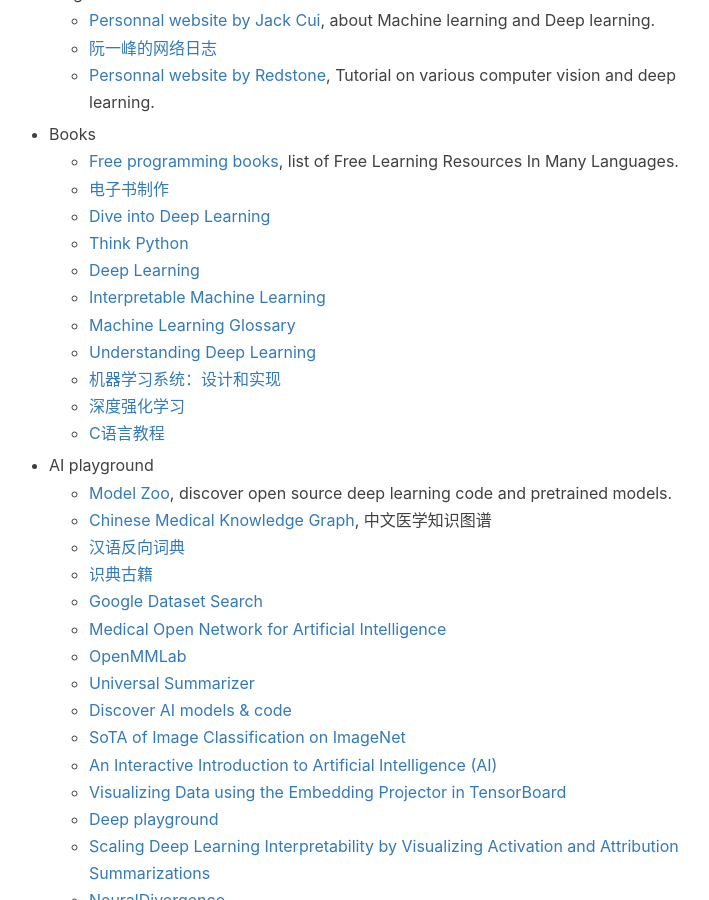
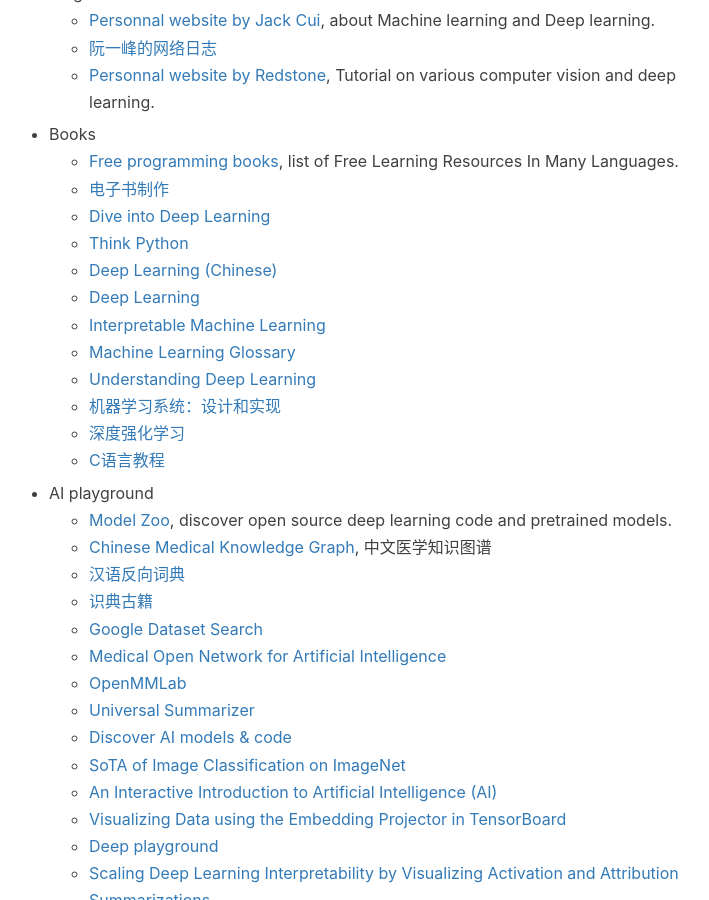
Before and after one commit to jizhang02/jizhang02.github.io, a Jekyll site: the page built from _posts/2020-02-24-productivity.markdown, in a window 1280 px wide and 900 px high, scrolled down 2002 px. Shown: the whole window, without its empty margins (256-965 px from the left). Built offline with Jekyll 4.4.1, drawn with Linux system fonts in a browser that asks for light colours; nearby versions of some CDN libraries; a script that is not in the unit is left out; comment, search, counter and statistics services are not loaded.

Commit message:
Update 2020-02-24-productivity.markdown

```diff
--- a/_posts/2020-02-24-productivity.markdown
+++ b/_posts/2020-02-24-productivity.markdown
@@ -82,7 +82,8 @@
     * [电子书制作](https://book.crifan.com/books/ebook_system_gitbook/website/)
     * [Dive into Deep Learning](https://zh-v2.d2l.ai/)
     * [Think Python](https://wizardforcel.gitbooks.io/think-python-2e/content/index.html)
-    * [Deep Learning](https://exacity.github.io/deeplearningbook-chinese/)
+    * [Deep Learning (Chinese)](https://exacity.github.io/deeplearningbook-chinese/)
+    * [Deep Learning](https://www.deeplearningbook.org/)
     * [Interpretable Machine Learning](https://christophm.github.io/interpretable-ml-book/)
     * [Machine Learning Glossary](https://ml-cheatsheet.readthedocs.io/en/latest/)
     * [Understanding Deep Learning](https://udlbook.github.io/udlbook/)
```
